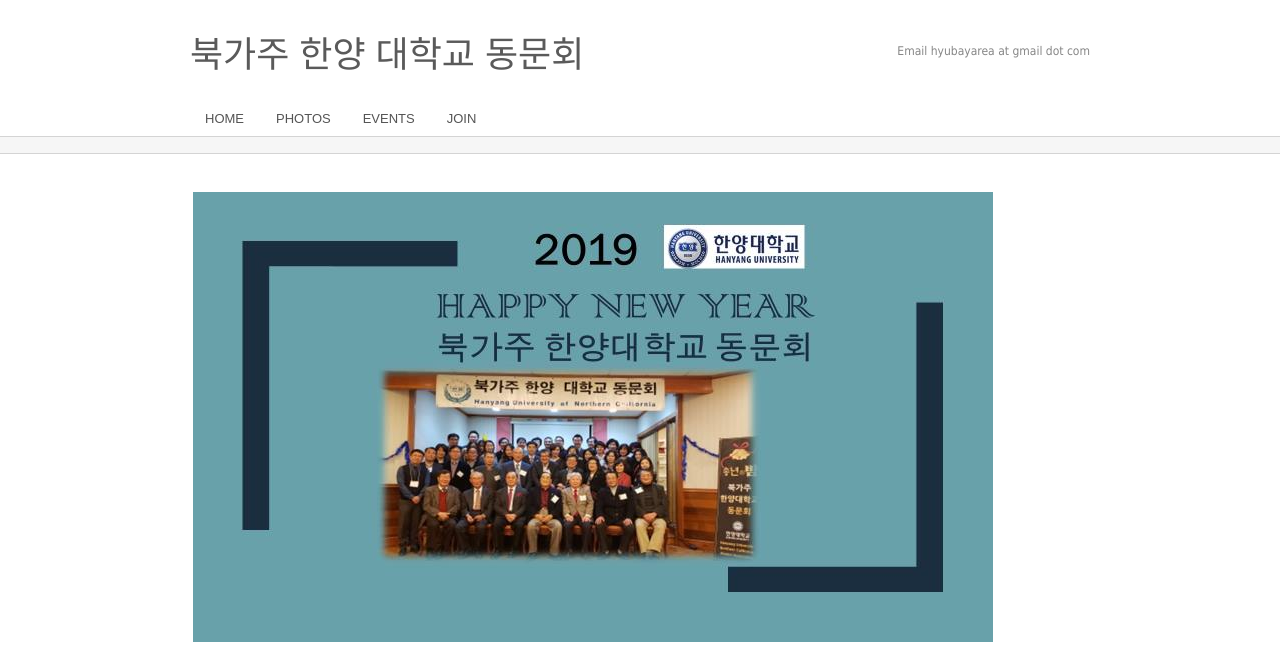
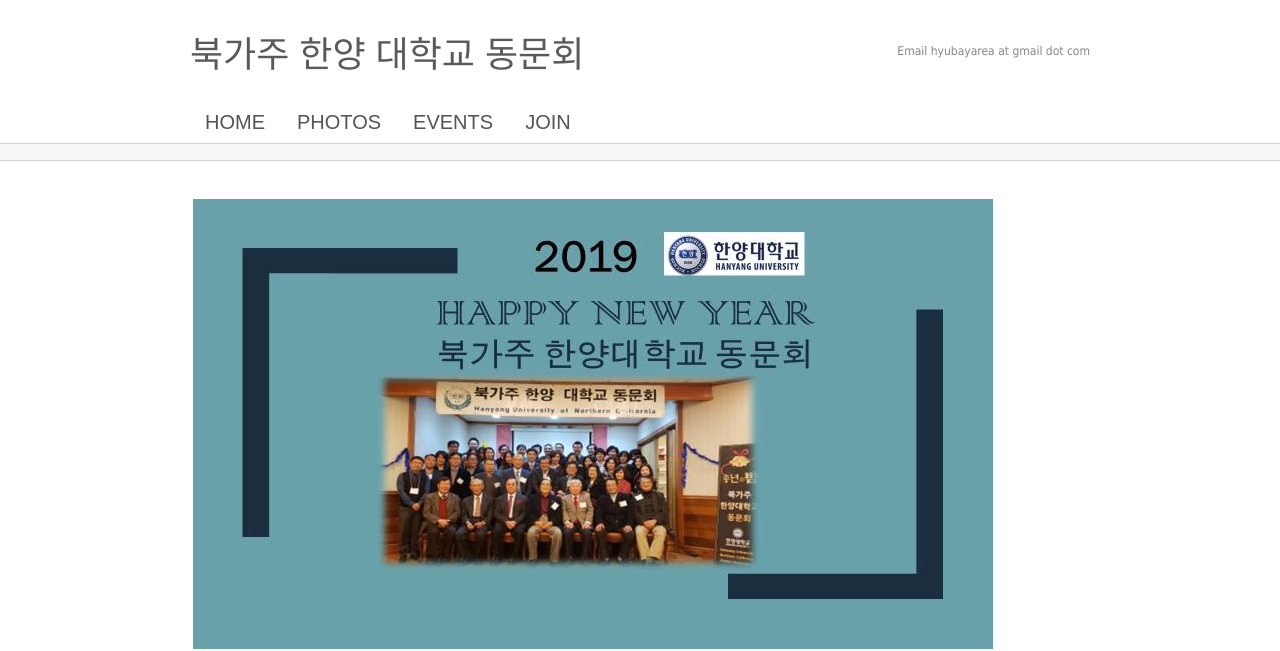
Before and after one commit to jaegunjung/nchyu, a Django app: template app/templates/app/index.html in a window 1280 px wide. Shown: the top 651 px of the page. Run offline with Django 3.2, Linux system fonts and the light colour scheme; the template is opened without the code that fills it, so the values that code supplies are empty; some web fonts are replaced.

Commit message:
Increased menu font by changing main_style.css

```diff
--- a/app/static/app/content/main_style.css
+++ b/app/static/app/content/main_style.css
@@ -71,7 +71,7 @@
  #topnav { clear: both; margin: 0; overflow: hidden; }
  #topnav ul { list-style: none; float: left; }
  #topnav ul li { list-style: none; float: left; padding: 0 2px 0 0; }
- #topnav a { float: left; display: block; color: #545454; text-decoration: none; font-family: "Actor", "Myriad Pro", Arial, Helvetica, sans-serif; padding: 10px 15px 11px; font-size: 13px; border: 0; outline: 0; margin: 0; list-style-type: none; text-transform: uppercase; line-height: 1; }
+ #topnav a { float: left; display: block; color: #545454; text-decoration: none; font-family: "Actor", "Myriad Pro", Arial, Helvetica, sans-serif; padding: 10px 15px 11px; font-size: 20px; border: 0; outline: 0; margin: 0; list-style-type: none; text-transform: uppercase; line-height: 1; }
  #topnav li#active a, #topnav a:hover { color: #545454; background: #f7f7f7; border: 0; }
  #wsite-menus .wsite-menu li a { font-family: Tahoma, Geneva, sans-serif; padding: 9px; color: #545454; background: #f7f7f7; border: 0; border-bottom: 1px solid #a2a2a2; }
  #wsite-menus .wsite-menu li a:hover { color: #545454; background: #fefefe; }
--- a/app/templates/app/layout.html
+++ b/app/templates/app/layout.html
@@ -46,8 +46,11 @@
             </table>
             <div id="topnav">
                 <ul class="wsite-menu-default">
+                    <font size="4" !important;>
                         <li class="wsite-nav-0" style="position: relative;">
-                        <a href="/" style="position: relative;">Home</a>
+                            <font size="10" !important;>
+                                <a href="/" style="position: relative; font size=20px !important;">Home</a>
+                            </font>
                         </li>
                         <li class="wsite-nav-1" style="position: relative;">
                             <a href="/figures.html" style="position: relative;">Photos</a>
@@ -58,6 +61,7 @@
                         <li class="wsite-nav-3" style="position: relative;">
                             <a href="/contact.html" style="position: relative;">Join</a>
                         </li>
+                    </font>
                 </ul>
                 <div style="clear:both"></div>
             </div>
--- a/static/app/content/main_style.css
+++ b/static/app/content/main_style.css
@@ -71,7 +71,7 @@
  #topnav { clear: both; margin: 0; overflow: hidden; }
  #topnav ul { list-style: none; float: left; }
  #topnav ul li { list-style: none; float: left; padding: 0 2px 0 0; }
- #topnav a { float: left; display: block; color: #545454; text-decoration: none; font-family: "Actor", "Myriad Pro", Arial, Helvetica, sans-serif; padding: 10px 15px 11px; font-size: 13px; border: 0; outline: 0; margin: 0; list-style-type: none; text-transform: uppercase; line-height: 1; }
+ #topnav a { float: left; display: block; color: #545454; text-decoration: none; font-family: "Actor", "Myriad Pro", Arial, Helvetica, sans-serif; padding: 10px 15px 11px; font-size: 20px; border: 0; outline: 0; margin: 0; list-style-type: none; text-transform: uppercase; line-height: 1; }
  #topnav li#active a, #topnav a:hover { color: #545454; background: #f7f7f7; border: 0; }
  #wsite-menus .wsite-menu li a { font-family: Tahoma, Geneva, sans-serif; padding: 9px; color: #545454; background: #f7f7f7; border: 0; border-bottom: 1px solid #a2a2a2; }
  #wsite-menus .wsite-menu li a:hover { color: #545454; background: #fefefe; }
```
Lines whose indentation alone changed are shown as unchanged.
